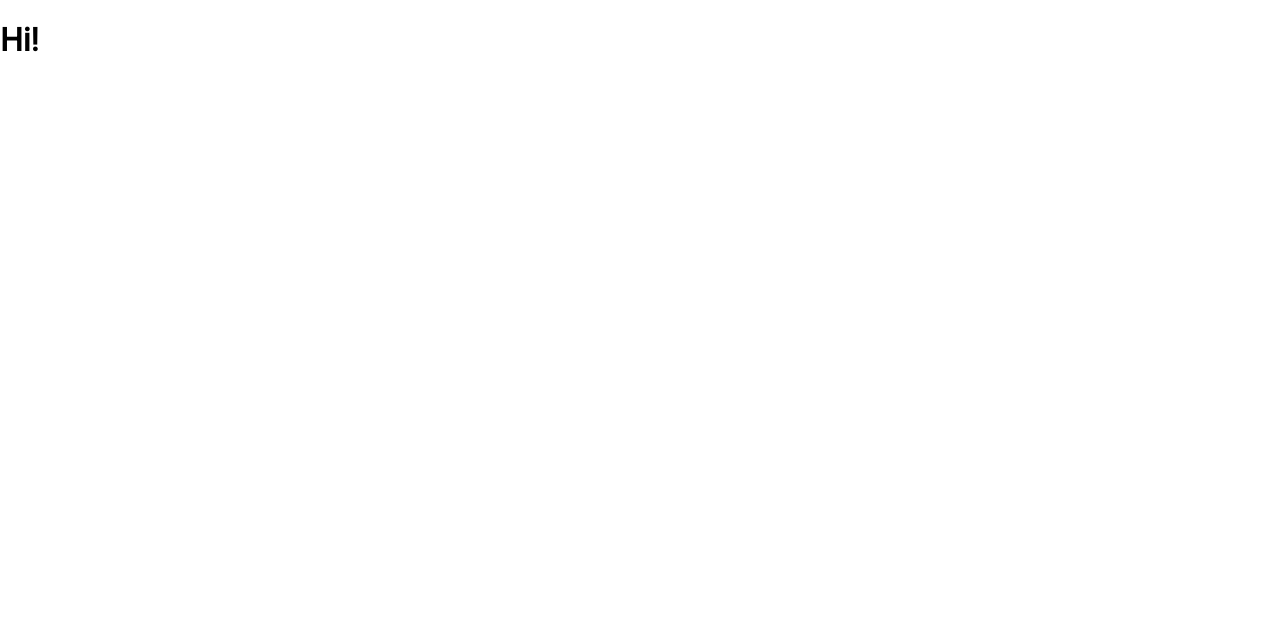
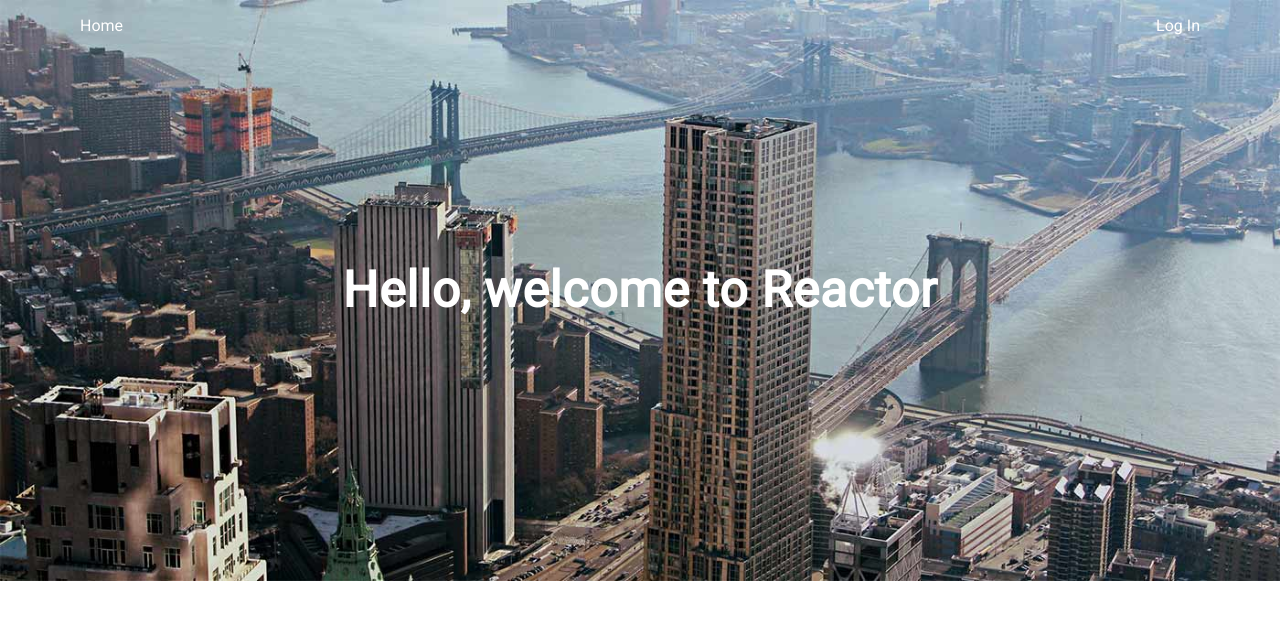
Before and after one commit to kurtpetrek/reactor-ap-test, a React (Create React App) app: page / in a window 1280 px wide. Shown: the top 620 px of the page. Built offline with nearby package versions, Linux system fonts and the light colour scheme.

Commit message:
adds basic Banner

```diff
--- a/src/components/Banner.js
+++ b/src/components/Banner.js
@@ -3,6 +3,60 @@ import { Link } from "react-router-dom";
 
 import styled from "styled-components";
 
+const Container = styled.header`
+  width: 100%;
+  position: relative;
+  overflow: hidden;
+
+  nav {
+    position: absolute;
+    width: 100%;
+    top: 0;
+    left: 0;
+    display: flex;
+    justify-content: space-between;
+    padding: 1rem 5rem;
+
+    a {
+      color: white;
+      text-decoration: none;
+    }
+  }
+
+  h1 {
+    position: absolute;
+    width: 100%;
+    transform: translate(-50%, -50%);
+    top: 50%;
+    left: 50%;
+    margin: 0;
+  }
+
+  img {
+    width: 100%;
+    display: block;
+  }
+  @media (max-width: 700px) {
+    img {
+      height: 317px;
+      width: auto;
+      position: relative;
+      transform: translate(-50%, 0%);
+      top: 50%;
+      left: 50%;
+    }
+  }
+`;
+
 export default () => {
-  return <h1>Hi!</h1>;
+  return (
+    <Container>
+      <img src="./images/banner.jpg" />
+      <nav>
+        <Link to="/">Home</Link>
+        <Link to="/login">Log In</Link>
+      </nav>
+      <h1>Hello, welcome to Reactor</h1>
+    </Container>
+  );
 };
--- a/src/index.css
+++ b/src/index.css
@@ -12,3 +12,10 @@ body {
   padding: 0;
   font-family: "Roboto", sans-serif;
 }
+
+h1 {
+  text-align: center;
+  font-size: 50px;
+  letter-spacing: 0.6px;
+  color: #fff;
+}
```
Also changed, not shown: public/images/banner.jpg (added), src/components/Col2.js (added).
